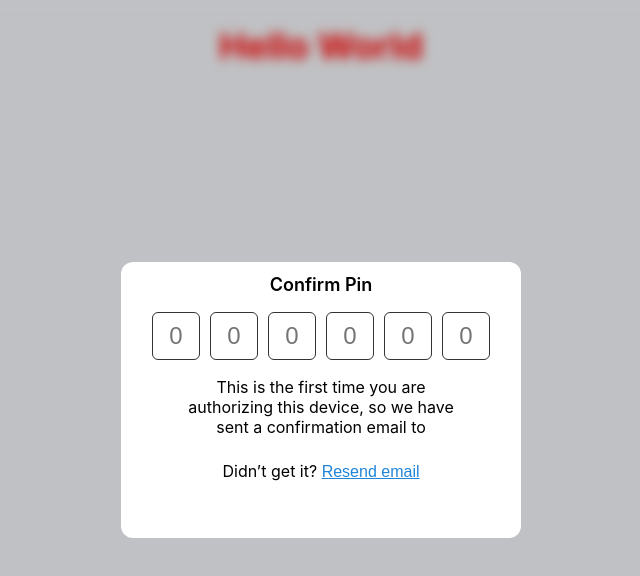
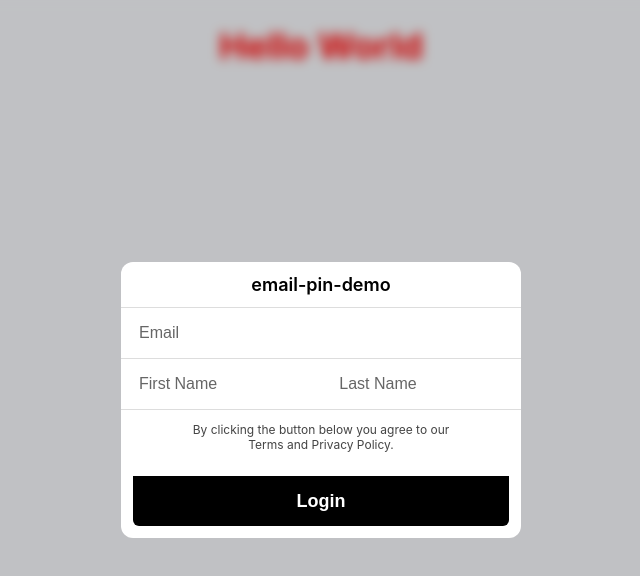
Before and after one commit to timothyac/email-pin-demo, a Next.js app: page / in a window 1280 px wide. Shown: the top 576 px of the page, without its empty margins (319-959 px from the left). Built offline with nearby package versions, Linux system fonts and the light colour scheme.

Commit message:
Flipping some booleans and what not

```diff
--- a/components/Home/ModalOverlay.jsx
+++ b/components/Home/ModalOverlay.jsx
@@ -61,12 +61,16 @@ export default function ModalOverlay() {
   // are, then we can display the login prompt
   const checkIfUserExists = async () => {
     if (validateEmail(inputs.email)) {
-      const res = await fetch("/api/checkIfUser");
-      const parsed = await res.json();
+      try {
+        const res = await fetch("/api/checkIfUser");
+        const parsed = await res.json();
 
-      if (parsed.verified) {
-        // Update UI
-        setuserIsVerified(true);
+        if (parsed.verified) {
+          // Update UI
+          setuserIsVerified(true);
+        }
+      } catch (error) {
+        alert(error);
       }
     }
   };
@@ -76,8 +80,7 @@ export default function ModalOverlay() {
       <div className="modal-blur" />
       <div className="form-container">
         <ModalStyled>
-          {/* // TODO: invert this back */}
-          {!userIsVerified ? (
+          {userIsVerified ? (
             <PinForm inputs={inputs} />
           ) : (
             <LoginForm
--- a/components/Home/PinForm.jsx
+++ b/components/Home/PinForm.jsx
@@ -2,6 +2,7 @@ import { useState } from "react";
 import styled from "styled-components";
 
 import PinSet from "./PinSet";
+import Spinner from "./Spinner";
 
 const PinFormStyled = styled.div`
   height: 276px;
@@ -45,11 +46,7 @@ export default function PinForm(props) {
   return (
     <PinFormStyled>
       <h3>Confirm Pin</h3>
-      {checkingPin ? (
-        <span>loading...</span>
-      ) : (
-        <PinSet setCheckingPin={setCheckingPin} />
-      )}
+      {checkingPin ? <Spinner /> : <PinSet setCheckingPin={setCheckingPin} />}
       <span>
         This is the first time you are authorizing this device, so we have sent
         a confirmation email to <b>{inputs.email}</b>
--- a/components/Home/PinSet.jsx
+++ b/components/Home/PinSet.jsx
@@ -35,7 +35,7 @@ export default function PinSet(props) {
     "pin-num-6": "",
   });
 
-  const goToNextPin = (e, nextRef) => {
+  const goToNextPin = async (e, nextRef) => {
     setPin((prev) => ({
       ...prev,
       [e.target.id]: e.target.value,
@@ -48,7 +48,19 @@ export default function PinSet(props) {
       // Display loader and check if pin is valid
       props.setCheckingPin(true);
 
-      // TODO: create new api route
+      try {
+        const res = await fetch("/api/validatePin");
+        const parsed = await res.json();
+
+        if (parsed.verified) {
+          // Update UI
+          props.setCheckingPin(false);
+        } else {
+          // TODO: Let user know the pin was wrong
+        }
+      } catch (error) {
+        alert(error);
+      }
     }
   };
 
--- /dev/null
+++ b/pages/api/validatePin.js
@@ -0,0 +1,8 @@
+export default (req, res) => {
+  res.statusCode = 200;
+
+  // Simulate a network delay
+  setTimeout(() => {
+    res.json({ verified: true });
+  }, 2000);
+};
```
